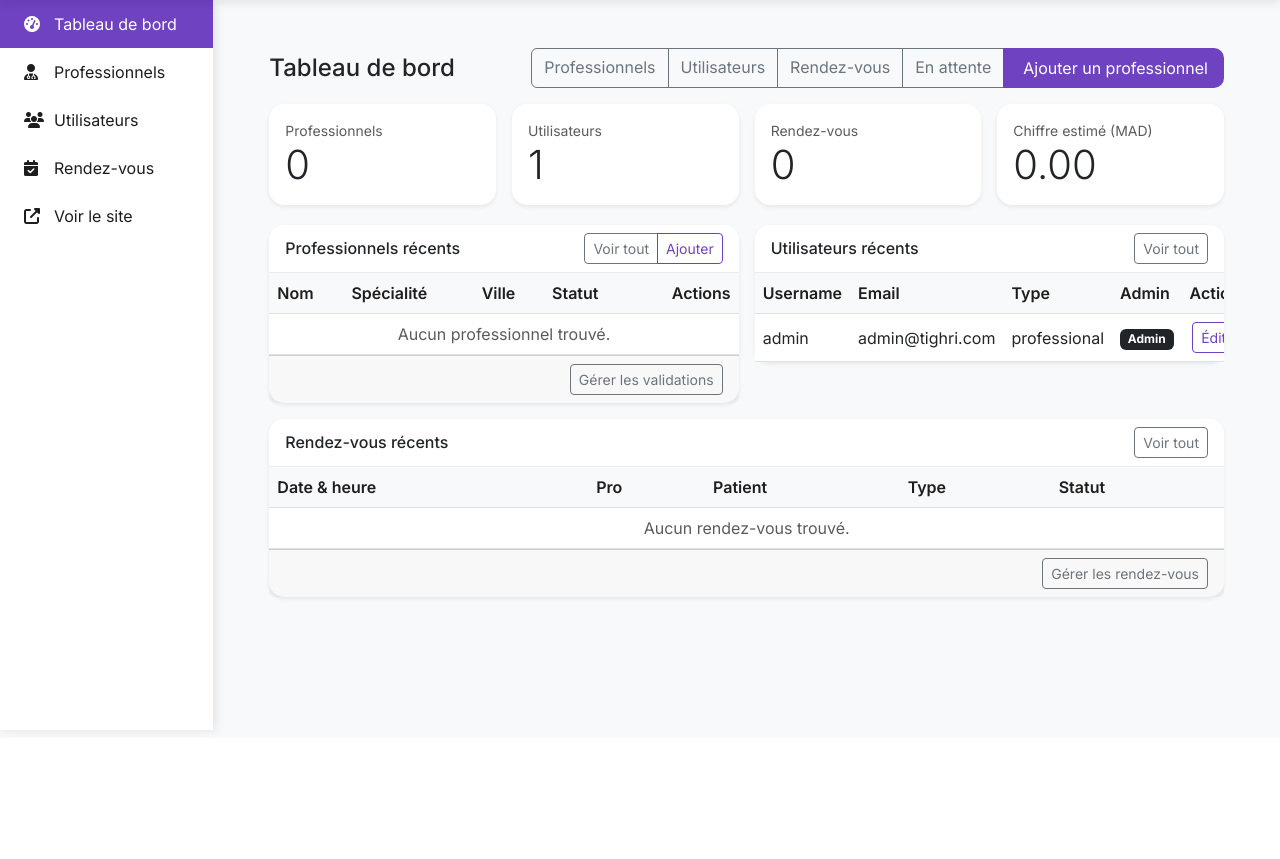
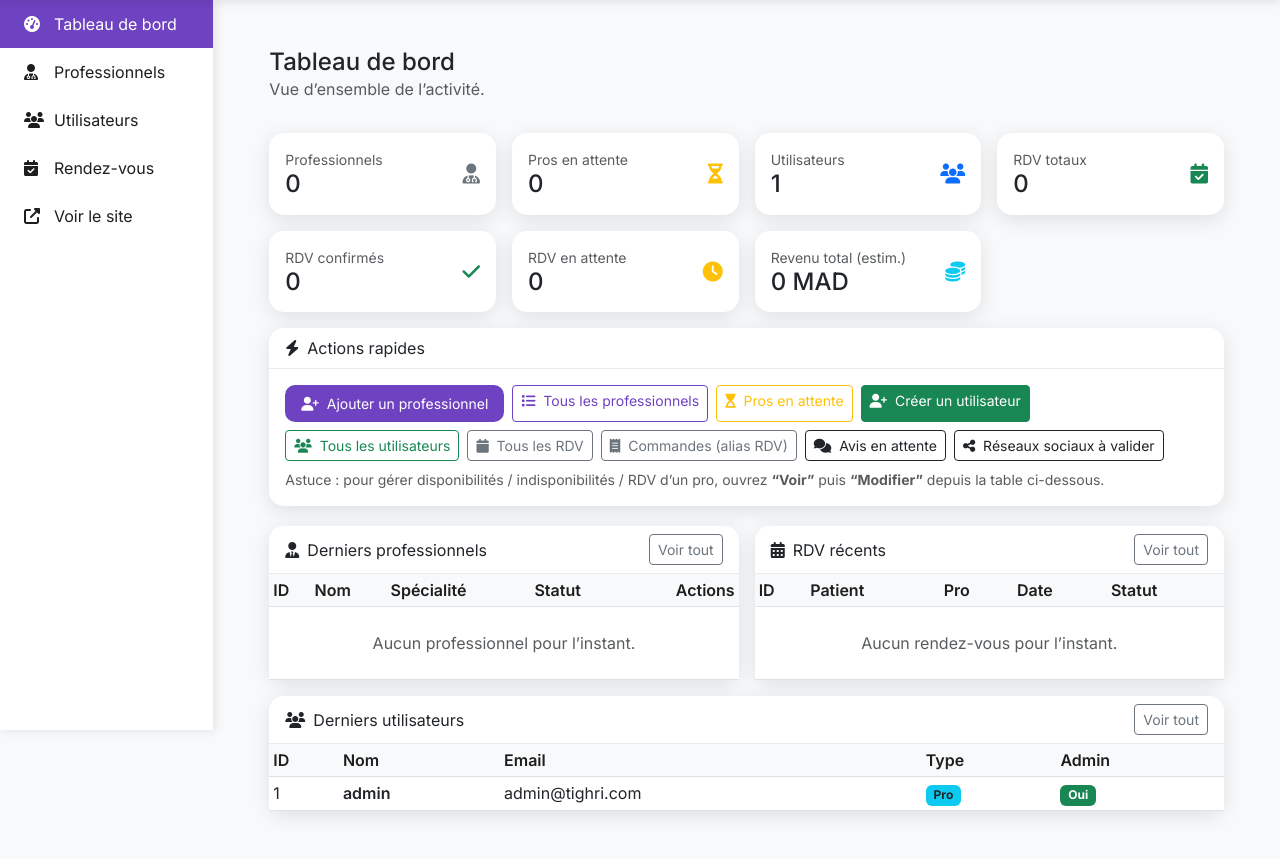
Before and after one commit to asccof/lumia-project-principale, a Flask app: page /admin/ in a window 1280 px wide. Shown: the part 62-921 px from the top of the page. Before the commit the page ends 796 px from the top, so only its background shows below. Run offline with Flask 3, Linux system fonts and the light colour scheme; a user stored in the database is signed in; some libraries are stand-ins or nearby versions.

Commit message:
Update admin_dashboard.html

```diff
--- a/templates/admin_dashboard.html
+++ b/templates/admin_dashboard.html
@@ -1,210 +1,305 @@
 {% extends "admin_base.html" %}
-{% block title %}Tableau de bord · Admin{% endblock %}
+{% block title %}Tableau de bord · Admin Tighri{% endblock %}
 
 {% block content %}
 <div class="container-fluid py-3">
 
-  <!-- En-tête + actions rapides -->
-  <div class="d-flex flex-wrap justify-content-between align-items-center mb-3">
-    <h1 class="h4 mb-2 mb-md-0">Tableau de bord</h1>
-    <div class="btn-group">
-      <a class="btn btn-outline-secondary" href="{{ url_for('admin.admin_products') }}">Professionnels</a>
-      <a class="btn btn-outline-secondary" href="{{ url_for('admin.admin_users') }}">Utilisateurs</a>
-      <a class="btn btn-outline-secondary" href="{{ url_for('admin.admin_appointments') }}">Rendez-vous</a>
-      <a class="btn btn-outline-secondary" href="{{ url_for('admin.pending_professionals') }}">En attente</a>
-      <a class="btn btn-primary" href="{{ url_for('admin.admin_add_product') }}">
-        <i class="bi bi-person-plus me-1"></i> Ajouter un professionnel
-      </a>
+  {# ==== Compteurs (calculs côté template pour éviter de toucher le serveur) ==== #}
+  {% set pending_pros_list = professionals|selectattr('status','equalto','en_attente')|list %}
+  {% set confirmed_appts_list = appointments|selectattr('status','equalto','confirme')|list %}
+  {% set pending_appts_list = appointments|selectattr('status','equalto','en_attente')|list %}
+
+  <div class="row g-3">
+    <div class="col-12">
+      <h1 class="h4 mb-0">Tableau de bord</h1>
+      <p class="text-muted mb-3">Vue d’ensemble de l’activité.</p>
+    </div>
+
+    <!-- Cartes Stats -->
+    <div class="col-sm-6 col-lg-3">
+      <div class="card h-100">
+        <div class="card-body">
+          <div class="d-flex justify-content-between align-items-center">
+            <div>
+              <div class="text-muted small">Professionnels</div>
+              <div class="h4 mb-0">{{ total_professionals }}</div>
+            </div>
+            <i class="fas fa-user-md fa-lg text-secondary"></i>
+          </div>
+          <a href="{{ url_for('admin.admin_products') }}" class="stretched-link"></a>
+        </div>
       </div>
     </div>
 
-  <!-- Statistiques -->
-  <div class="row g-3">
     <div class="col-sm-6 col-lg-3">
-      <div class="card shadow-sm h-100">
+      <div class="card h-100">
         <div class="card-body">
-          <div class="text-muted small">Professionnels</div>
-          <div class="display-6">{{ total_professionals }}</div>
-          <a class="stretched-link" href="{{ url_for('admin.admin_products') }}"></a>
+          <div class="d-flex justify-content-between align-items-center">
+            <div>
+              <div class="text-muted small">Pros en attente</div>
+              <div class="h4 mb-0">{{ pending_pros_list|length }}</div>
+            </div>
+            <i class="fas fa-hourglass-half fa-lg text-warning"></i>
+          </div>
+          <a href="{{ url_for('admin.pending_professionals') }}" class="stretched-link"></a>
         </div>
       </div>
     </div>
+
     <div class="col-sm-6 col-lg-3">
-      <div class="card shadow-sm h-100">
+      <div class="card h-100">
         <div class="card-body">
+          <div class="d-flex justify-content-between align-items-center">
+            <div>
               <div class="text-muted small">Utilisateurs</div>
-          <div class="display-6">{{ total_users }}</div>
-          <a class="stretched-link" href="{{ url_for('admin.admin_users') }}"></a>
+              <div class="h4 mb-0">{{ total_users }}</div>
+            </div>
+            <i class="fas fa-users fa-lg text-primary"></i>
+          </div>
+          <a href="{{ url_for('admin.admin_users') }}" class="stretched-link"></a>
         </div>
       </div>
     </div>
+
     <div class="col-sm-6 col-lg-3">
-      <div class="card shadow-sm h-100">
+      <div class="card h-100">
         <div class="card-body">
-          <div class="text-muted small">Rendez-vous</div>
-          <div class="display-6">{{ total_appointments }}</div>
-          <a class="stretched-link" href="{{ url_for('admin.admin_appointments') }}"></a>
+          <div class="d-flex justify-content-between align-items-center">
+            <div>
+              <div class="text-muted small">RDV totaux</div>
+              <div class="h4 mb-0">{{ total_appointments }}</div>
+            </div>
+            <i class="fas fa-calendar-check fa-lg text-success"></i>
+          </div>
+          <a href="{{ url_for('admin.admin_appointments') }}" class="stretched-link"></a>
         </div>
       </div>
     </div>
+
     <div class="col-sm-6 col-lg-3">
-      <div class="card shadow-sm h-100">
+      <div class="card h-100">
         <div class="card-body">
-          <div class="text-muted small">Chiffre estimé (MAD)</div>
-          <div class="display-6">{{ '%.2f'|format(total_revenue or 0) }}</div>
+          <div class="d-flex justify-content-between align-items-center">
+            <div>
+              <div class="text-muted small">RDV confirmés</div>
+              <div class="h4 mb-0">{{ confirmed_appts_list|length }}</div>
+            </div>
+            <i class="fas fa-check fa-lg text-success"></i>
+          </div>
+          <a href="{{ url_for('admin.admin_appointments') }}" class="stretched-link"></a>
+        </div>
+      </div>
+    </div>
+
+    <div class="col-sm-6 col-lg-3">
+      <div class="card h-100">
+        <div class="card-body">
+          <div class="d-flex justify-content-between align-items-center">
+            <div>
+              <div class="text-muted small">RDV en attente</div>
+              <div class="h4 mb-0">{{ pending_appts_list|length }}</div>
+            </div>
+            <i class="fas fa-clock fa-lg text-warning"></i>
+          </div>
+          <a href="{{ url_for('admin.admin_appointments') }}" class="stretched-link"></a>
+        </div>
+      </div>
+    </div>
+
+    <div class="col-sm-6 col-lg-3">
+      <div class="card h-100">
+        <div class="card-body">
+          <div class="d-flex justify-content-between align-items-center">
+            <div>
+              <div class="text-muted small">Revenu total (estim.)</div>
+              <div class="h4 mb-0">{{ '%.0f'|format(total_revenue or 0) }} MAD</div>
+            </div>
+            <i class="fas fa-coins fa-lg text-info"></i>
+          </div>
         </div>
       </div>
     </div>
   </div>
 
-  <!-- Listes récentes -->
-  <div class="row g-3 mt-1">
-    <!-- Professionnels récents -->
-    <div class="col-lg-6">
-      <div class="card shadow-sm">
-        <div class="card-header d-flex justify-content-between align-items-center">
-          <h2 class="h6 mb-0">Professionnels récents</h2>
-          <div class="btn-group btn-group-sm">
-            <a class="btn btn-outline-secondary" href="{{ url_for('admin.admin_products') }}">Voir tout</a>
-            <a class="btn btn-outline-primary" href="{{ url_for('admin.admin_add_product') }}">Ajouter</a>
+  <!-- Actions rapides -->
+  <div class="card mt-3">
+    <div class="card-header">
+      <i class="fas fa-bolt me-2"></i>Actions rapides
+    </div>
+    <div class="card-body">
+      <div class="d-flex flex-wrap gap-2">
+        <a class="btn btn-sm btn-primary" href="{{ url_for('admin.admin_add_product') }}"><i class="fas fa-user-plus me-1"></i> Ajouter un professionnel</a>
+        <a class="btn btn-sm btn-outline-primary" href="{{ url_for('admin.admin_products') }}"><i class="fas fa-list me-1"></i> Tous les professionnels</a>
+        <a class="btn btn-sm btn-outline-warning" href="{{ url_for('admin.pending_professionals') }}"><i class="fas fa-hourglass-start me-1"></i> Pros en attente</a>
+
+        <a class="btn btn-sm btn-success" href="{{ url_for('admin.add_user') }}"><i class="fas fa-user-plus me-1"></i> Créer un utilisateur</a>
+        <a class="btn btn-sm btn-outline-success" href="{{ url_for('admin.admin_users') }}"><i class="fas fa-users me-1"></i> Tous les utilisateurs</a>
+
+        <a class="btn btn-sm btn-outline-secondary" href="{{ url_for('admin.admin_appointments') }}"><i class="fas fa-calendar me-1"></i> Tous les RDV</a>
+        <a class="btn btn-sm btn-outline-secondary" href="{{ url_for('admin.admin_orders') }}"><i class="fas fa-receipt me-1"></i> Commandes (alias RDV)</a>
+
+        {# Liens “bonus” vers pages éventuelles si vous les (ré)activez plus tard.
+           Utilisés en URL directe pour ne pas casser si l’endpoint n’existe pas. #}
+        <a class="btn btn-sm btn-outline-dark" href="/admin/reviews/pending"><i class="fas fa-comments me-1"></i> Avis en attente</a>
+        <a class="btn btn-sm btn-outline-dark" href="/admin/social/pending"><i class="fas fa-share-alt me-1"></i> Réseaux sociaux à valider</a>
+      </div>
+      <p class="text-muted small mb-0 mt-2">
+        Astuce&nbsp;: pour gérer disponibilités / indisponibilités / RDV d’un pro, ouvrez
+        <strong>“Voir”</strong> puis <strong>“Modifier”</strong> depuis la table ci-dessous.
+      </p>
     </div>
   </div>
+
+  <div class="row g-3 mt-1">
+    <!-- Derniers professionnels -->
+    <div class="col-12 col-xl-6">
+      <div class="card h-100">
+        <div class="card-header d-flex justify-content-between align-items-center">
+          <span><i class="fas fa-user-tie me-2"></i>Derniers professionnels</span>
+          <a href="{{ url_for('admin.admin_products') }}" class="btn btn-sm btn-outline-secondary">Voir tout</a>
+        </div>
+        <div class="card-body p-0">
           <div class="table-responsive">
-          <table class="table align-middle mb-0">
+            <table class="table table-sm align-middle mb-0">
               <thead class="table-light">
                 <tr>
+                  <th>ID</th>
                   <th>Nom</th>
                   <th>Spécialité</th>
-                <th>Ville</th>
                   <th>Statut</th>
                   <th class="text-end">Actions</th>
                 </tr>
               </thead>
               <tbody>
-            {% for p in professionals[:10] %}
+              {% for p in professionals[:8] %}
                 <tr>
-                <td>{{ p.name }}</td>
+                  <td>{{ p.id }}</td>
+                  <td class="fw-semibold">{{ p.name }}</td>
                   <td>{{ p.specialty or '-' }}</td>
-                <td>{{ p.location or '-' }}</td>
                   <td>
                     {% if p.status == 'valide' %}
                       <span class="badge bg-success">Validé</span>
-                  {% elif p.status == 'en_attente' %}
-                    <span class="badge bg-warning text-dark">En attente</span>
                     {% elif p.status == 'rejete' %}
                       <span class="badge bg-danger">Rejeté</span>
                     {% else %}
-                    <span class="badge bg-secondary">{{ p.status or '—' }}</span>
+                      <span class="badge bg-warning text-dark">En attente</span>
                     {% endif %}
                   </td>
                   <td class="text-end">
-                  <div class="btn-group btn-group-sm">
-                    <a class="btn btn-outline-secondary" href="{{ url_for('admin.view_professional', professional_id=p.id) }}">Voir</a>
-                    <!-- Deux chemins d’édition compatibles avec ton blueprint -->
-                    <a class="btn btn-outline-primary" href="{{ url_for('admin.edit_professional', professional_id=p.id) }}">Éditer</a>
-                    <a class="btn btn-outline-primary" href="{{ url_for('admin.admin_edit_product', product_id=p.id) }}">Éditer (produit)</a>
-                  </div>
+                    <a class="btn btn-sm btn-outline-secondary" href="{{ url_for('admin.view_professional', professional_id=p.id) }}"><i class="fas fa-eye"></i></a>
+                    <a class="btn btn-sm btn-primary" href="{{ url_for('admin.admin_edit_product', product_id=p.id) }}"><i class="fas fa-edit"></i></a>
                   </td>
                 </tr>
               {% else %}
-              <tr><td colspan="5" class="text-muted text-center">Aucun professionnel trouvé.</td></tr>
-            {% endfor %}
-            </tbody>
-          </table>
-        </div>
-        <div class="card-footer text-end">
-          <a class="btn btn-sm btn-outline-secondary" href="{{ url_for('admin.pending_professionals') }}">Gérer les validations</a>
-        </div>
-      </div>
-    </div>
-
-    <!-- Utilisateurs récents -->
-    <div class="col-lg-6">
-      <div class="card shadow-sm">
-        <div class="card-header d-flex justify-content-between align-items-center">
-          <h2 class="h6 mb-0">Utilisateurs récents</h2>
-          <a class="btn btn-sm btn-outline-secondary" href="{{ url_for('admin.admin_users') }}">Voir tout</a>
-        </div>
-        <div class="table-responsive">
-          <table class="table align-middle mb-0">
-            <thead class="table-light">
-              <tr>
-                <th>Username</th>
-                <th>Email</th>
-                <th>Type</th>
-                <th>Admin</th>
-                <th class="text-end">Actions</th>
-              </tr>
-            </thead>
-            <tbody>
-            {% for u in users[:10] %}
-              <tr>
-                <td>{{ u.username }}</td>
-                <td>{{ u.email }}</td>
-                <td>{{ u.user_type }}</td>
-                <td>{% if u.is_admin %}<span class="badge bg-dark">Admin</span>{% else %}-{% endif %}</td>
-                <td class="text-end">
-                  <a class="btn btn-sm btn-outline-primary" href="{{ url_for('admin.edit_user', user_id=u.id) }}">Éditer</a>
-                </td>
-              </tr>
-            {% else %}
-              <tr><td colspan="5" class="text-muted text-center">Aucun utilisateur trouvé.</td></tr>
+                <tr><td colspan="5" class="text-center text-muted py-4">Aucun professionnel pour l’instant.</td></tr>
               {% endfor %}
               </tbody>
             </table>
           </div>
         </div>
       </div>
+    </div>
 
     <!-- RDV récents -->
-    <div class="col-12">
-      <div class="card shadow-sm">
+    <div class="col-12 col-xl-6">
+      <div class="card h-100">
         <div class="card-header d-flex justify-content-between align-items-center">
-          <h2 class="h6 mb-0">Rendez-vous récents</h2>
-          <a class="btn btn-sm btn-outline-secondary" href="{{ url_for('admin.admin_appointments') }}">Voir tout</a>
+          <span><i class="fas fa-calendar-alt me-2"></i>RDV récents</span>
+          <a href="{{ url_for('admin.admin_appointments') }}" class="btn btn-sm btn-outline-secondary">Voir tout</a>
         </div>
+        <div class="card-body p-0">
           <div class="table-responsive">
-          <table class="table align-middle mb-0">
+            <table class="table table-sm align-middle mb-0">
               <thead class="table-light">
                 <tr>
-                <th>Date & heure</th>
+                  <th>ID</th>
+                  <th>Patient</th>
                   <th>Pro</th>
-                <th>Patient</th>
-                <th>Type</th>
+                  <th>Date</th>
                   <th>Statut</th>
                 </tr>
               </thead>
               <tbody>
-            {% for a in appointments[:10] %}
+              {% for a in appointments[:8] %}
                 <tr>
-                <td>{{ a.appointment_date.strftime('%d/%m/%Y %H:%M') if a.appointment_date else '—' }}</td>
-                <td>{{ a.professional.name if a.professional else '—' }}</td>
-                <td>{{ a.patient.username if a.patient else '—' }}</td>
-                <td>{{ a.consultation_type }}</td>
+                  <td>{{ a.id }}</td>
+                  <td>{{ a.patient.username if a.patient else '-' }}</td>
+                  <td>{{ a.professional.name if a.professional else '-' }}</td>
+                  <td>
+                    {% if a.appointment_date %}
+                      {{ a.appointment_date.strftime('%d/%m/%Y %H:%M') }}
+                    {% else %}-{% endif %}
+                  </td>
                   <td>
                     {% if a.status == 'confirme' %}
                       <span class="badge bg-success">Confirmé</span>
-                  {% elif a.status == 'en_attente' %}
-                    <span class="badge bg-warning text-dark">En attente</span>
                     {% elif a.status == 'annule' %}
                       <span class="badge bg-danger">Annulé</span>
                     {% else %}
-                    <span class="badge bg-secondary">{{ a.status or '—' }}</span>
+                      <span class="badge bg-warning text-dark">En attente</span>
                     {% endif %}
                   </td>
                 </tr>
               {% else %}
-              <tr><td colspan="5" class="text-muted text-center">Aucun rendez-vous trouvé.</td></tr>
+                <tr><td colspan="5" class="text-center text-muted py-4">Aucun rendez-vous pour l’instant.</td></tr>
               {% endfor %}
               </tbody>
             </table>
-        </div>
-        <div class="card-footer text-end">
-          <a class="btn btn-sm btn-outline-secondary" href="{{ url_for('admin.admin_appointments') }}">Gérer les rendez-vous</a>
           </div>
         </div>
       </div>
     </div>
 
+    <!-- Derniers utilisateurs -->
+    <div class="col-12">
+      <div class="card">
+        <div class="card-header d-flex justify-content-between align-items-center">
+          <span><i class="fas fa-users me-2"></i>Derniers utilisateurs</span>
+          <a href="{{ url_for('admin.admin_users') }}" class="btn btn-sm btn-outline-secondary">Voir tout</a>
         </div>
+        <div class="card-body p-0">
+          <div class="table-responsive">
+            <table class="table table-sm align-middle mb-0">
+              <thead class="table-light">
+                <tr>
+                  <th>ID</th>
+                  <th>Nom</th>
+                  <th>Email</th>
+                  <th>Type</th>
+                  <th>Admin</th>
+                </tr>
+              </thead>
+              <tbody>
+              {% for u in users[:10] %}
+                <tr>
+                  <td>{{ u.id }}</td>
+                  <td class="fw-semibold">{{ u.username }}</td>
+                  <td>{{ u.email }}</td>
+                  <td>
+                    {% if u.user_type == 'professional' %}
+                      <span class="badge bg-info text-dark">Pro</span>
+                    {% else %}
+                      <span class="badge bg-secondary">Patient</span>
+                    {% endif %}
+                  </td>
+                  <td>
+                    {% if u.is_admin %}
+                      <span class="badge bg-success">Oui</span>
+                    {% else %}
+                      <span class="badge bg-light text-muted">Non</span>
+                    {% endif %}
+                  </td>
+                </tr>
+              {% else %}
+                <tr><td colspan="5" class="text-center text-muted py-4">Aucun utilisateur pour l’instant.</td></tr>
+              {% endfor %}
+              </tbody>
+            </table>
+          </div>
+        </div>
+      </div>
+    </div>
+
+  </div><!-- /row -->
+</div><!-- /container -->
 {% endblock %}
```
Lines whose indentation alone changed are shown as unchanged.
